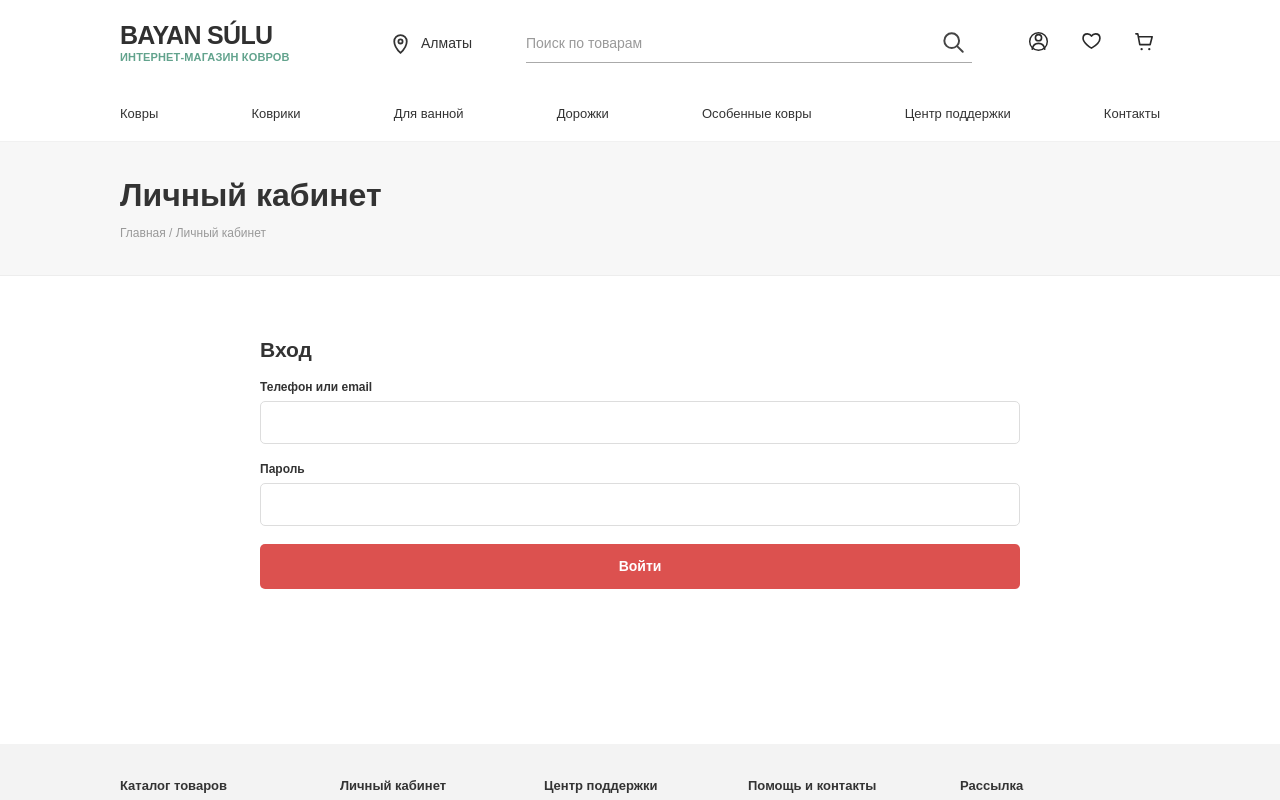
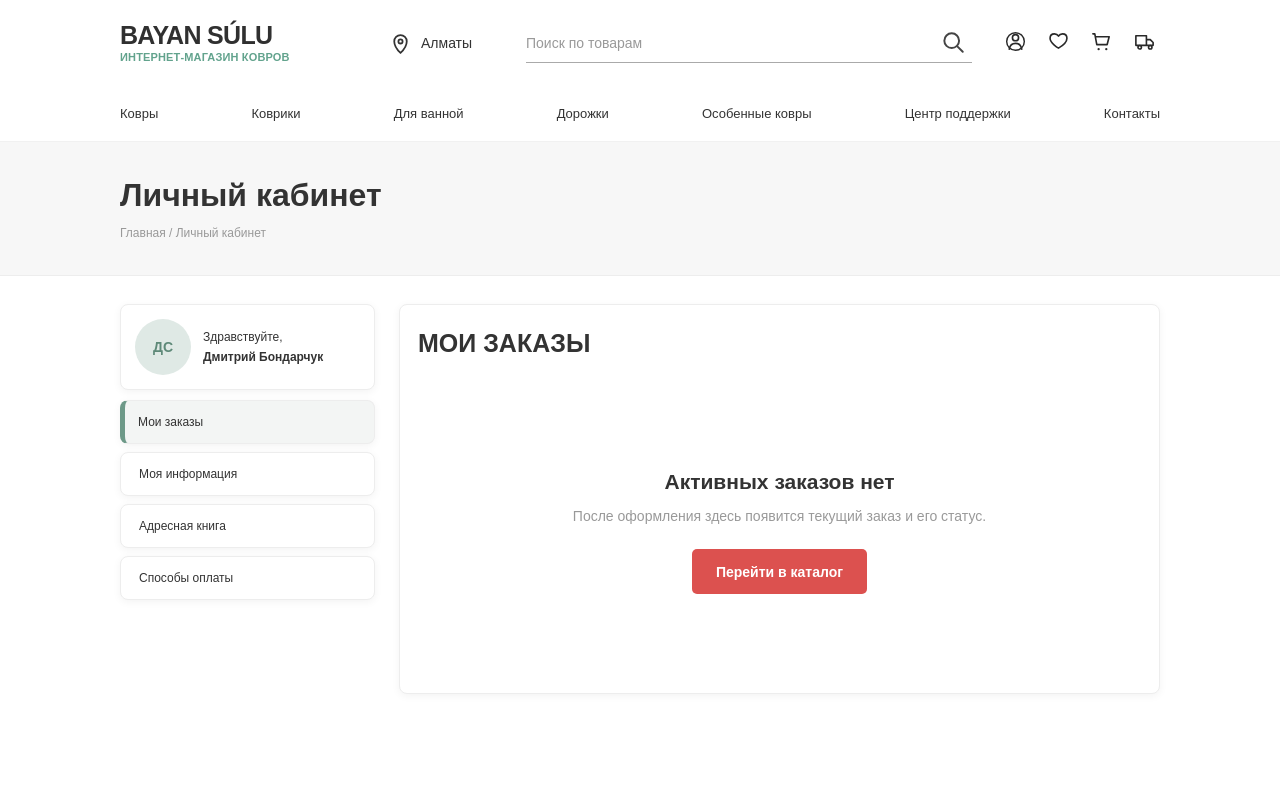
Before and after one commit to Valerij2000/carpet-store-app, a Next.js app: page /account in a window 1280 px wide. Shown: the top 800 px of the page. Built offline with nearby package versions, Linux system fonts and the light colour scheme.

Commit message:
order page create and some logic transportation enhanced

```diff
--- a/src/app/account/page.tsx
+++ b/src/app/account/page.tsx
@@ -1,3 +1,85 @@
 "use client";
+
+import Link from "next/link";
+import { useEffect, useState } from "react";
 import PageHero from "@/components/PageHero";
-export default function Account() { return <main><PageHero title="Личный кабинет" crumbs="Главная / Личный кабинет" /><div className="container form-page"><h2>Вход</h2><form className="form-grid" onSubmit={(e) => { e.preventDefault(); alert("Демо-режим: авторизация будет подключена к API."); }}><div className="form-field form-field--full"><label>Телефон или email</label><input required /></div><div className="form-field form-field--full"><label>Пароль</label><input required type="password" /></div><div className="form-field form-field--full"><button className="btn btn--primary">Войти</button></div></form></div></main>; }
+import OrderProgress from "@/components/OrderProgress";
+import { findProduct, money } from "@/lib/products";
+import { Order, readOrders } from "@/lib/store";
+
+export default function Account() {
+  const [order, setOrder] = useState<Order | null>(null);
+
+  useEffect(() => {
+    const updateOrder = () => setOrder(readOrders()[0] || null);
+    updateOrder();
+    window.addEventListener("bayan-store-update", updateOrder);
+    window.addEventListener("storage", updateOrder);
+    return () => {
+      window.removeEventListener("bayan-store-update", updateOrder);
+      window.removeEventListener("storage", updateOrder);
+    };
+  }, []);
+
+  return (
+    <main>
+      <PageHero title="Личный кабинет" crumbs="Главная / Личный кабинет" />
+      <div className="container account-layout">
+        <aside className="account-sidebar">
+          <div className="account-profile">
+            <div className="account-profile__avatar">ДС</div>
+            <div>
+              <span>Здравствуйте,</span>
+              <strong>Дмитрий Бондарчук</strong>
+            </div>
+          </div>
+          <nav className="account-menu" aria-label="Разделы личного кабинета">
+            <Link className="account-menu__link is-active" href="/account">Мои заказы</Link>
+            <Link className="account-menu__link" href="/account">Моя информация</Link>
+            <Link className="account-menu__link" href="/account">Адресная книга</Link>
+            <Link className="account-menu__link" href="/account">Способы оплаты</Link>
+          </nav>
+        </aside>
+        <section className="account-orders">
+          <h1>Мои заказы</h1>
+          {order ? (
+            <article className="account-order">
+              <header className="account-order__header">
+                <div>
+                  <strong>Заказ от {new Date(order.createdAt).toLocaleDateString("ru-RU")}</strong>
+                  <span>{order.id}</span>
+                </div>
+                <strong>{money(order.total)}</strong>
+              </header>
+              <div className="account-order__status">
+                <span>Статус заказа:</span>
+                <b>{order.status}</b>
+              </div>
+              <OrderProgress status={order.status} />
+              <div className="account-order__items">
+                {order.items.map((item) => {
+                  const product = findProduct(item.id);
+                  return product ? (
+                    <div className="account-order__item" key={item.id}>
+                      <img src={product.image} alt={product.name} />
+                      <span>{product.name} × {item.quantity}</span>
+                    </div>
+                  ) : null;
+                })}
+              </div>
+              <Link className="btn btn--primary account-order__link" href={`/order/${order.id}`}>
+                Отследить заказ
+              </Link>
+            </article>
+          ) : (
+            <div className="empty">
+              <h2>Активных заказов нет</h2>
+              <p>После оформления здесь появится текущий заказ и его статус.</p>
+              <Link className="btn btn--primary" href="/catalog">Перейти в каталог</Link>
+            </div>
+          )}
+        </section>
+      </div>
+    </main>
+  );
+}
--- a/src/app/globals.css
+++ b/src/app/globals.css
@@ -127,7 +127,7 @@ img {
   display: flex;
   align-items: center;
   justify-content: flex-end;
-  gap: 22px
+  gap: 12px
 }
 
 .icon-button {
--- a/src/components/Header.tsx
+++ b/src/components/Header.tsx
@@ -3,6 +3,7 @@
 import Link from "next/link";
 import { useEffect, useState } from "react";
 import { Icon } from "./icons";
+import { readOrders } from "@/lib/store";
 
 const nav = [
   ["Ковры", "/catalog"],
@@ -17,6 +18,7 @@ const nav = [
 export default function Header() {
   const [open, setOpen] = useState(false);
   const [counts, setCounts] = useState({ cart: 0, favorites: 0 });
+  const [activeOrderId, setActiveOrderId] = useState<string | null>(null);
   useEffect(() => {
     const update = () => {
       try {
@@ -31,8 +33,10 @@ export default function Header() {
           ),
           favorites: favorites.length,
         });
+        setActiveOrderId(readOrders()[0]?.id || null);
       } catch {
         setCounts({ cart: 0, favorites: 0 });
+        setActiveOrderId(null);
       }
     };
     update();
@@ -90,6 +94,14 @@ export default function Header() {
             <Icon name="cart" />
             {counts.cart > 0 && <span className="badge">{counts.cart}</span>}
           </Link>
+          <Link
+            className="icon-button delivery-button"
+            href={activeOrderId ? `/order/${activeOrderId}` : "/account"}
+            aria-label="Отслеживание заказа"
+            title="Отслеживание заказа"
+          >
+            <Icon name="delivery" />
+          </Link>
         </div>
         <button
           className="icon-button mobile-toggle"
--- /dev/null
+++ b/src/components/OrderProgress.tsx
@@ -0,0 +1,26 @@
+import { Order } from "@/lib/store";
+
+export const ORDER_STATUSES: Order["status"][] = [
+  "Принят",
+  "Собирается",
+  "Передан в доставку",
+  "Доставлен",
+];
+
+export default function OrderProgress({ status }: { status: Order["status"] }) {
+  const currentStatus = ORDER_STATUSES.indexOf(status);
+
+  return (
+    <ol className="order-timeline">
+      {ORDER_STATUSES.map((item, index) => (
+        <li className={index <= currentStatus ? "is-complete" : ""} key={item}>
+          <span>{index + 1}</span>
+          <div>
+            <strong>{item}</strong>
+            {index === currentStatus && <p>Текущий статус заказа</p>}
+          </div>
+        </li>
+      ))}
+    </ol>
+  );
+}
--- a/src/components/PageHero.tsx
+++ b/src/components/PageHero.tsx
@@ -1,3 +1,16 @@
-export default function PageHero({ title, crumbs }: { title?: string; crumbs: string }) {
-  return <section className="page-hero"><div className="container">{title && <h1 className="page-hero__title">{title}</h1>}<div className="page-hero__crumbs">{crumbs}</div></div></section>;
+export default function PageHero({
+  title,
+  crumbs,
+}: {
+  title?: string;
+  crumbs: string;
+}) {
+  return (
+    <section className="page-hero">
+      <div className="container">
+        {title && <h1 className="page-hero__title">{title}</h1>}
+        <div className="page-hero__crumbs">{crumbs}</div>
+      </div>
+    </section>
+  );
 }
--- a/src/components/icons.tsx
+++ b/src/components/icons.tsx
@@ -1,10 +1,11 @@
-export function Icon({ name }: { name: "search" | "user" | "heart" | "cart" | "pin" }) {
+export function Icon({ name }: { name: "search" | "user" | "heart" | "cart" | "pin" | "delivery" }) {
   const paths = {
     search: <><circle cx="10.8" cy="10.8" r="6.8" fill="none" stroke="currentColor" strokeWidth="1.8" /><path d="m16 16 5 5" fill="none" stroke="currentColor" strokeWidth="1.8" strokeLinecap="round" /></>,
     user: <><circle cx="12" cy="8" r="3.2" fill="none" stroke="currentColor" strokeWidth="1.7" /><path d="M5.5 20c.7-4 3-6 6.5-6s5.8 2 6.5 6" fill="none" stroke="currentColor" strokeWidth="1.7" strokeLinecap="round" /><circle cx="12" cy="12" r="9.2" fill="none" stroke="currentColor" strokeWidth="1.5" /></>,
     heart: <path d="M20.8 8.6c0 5.2-8.8 10.3-8.8 10.3S3.2 13.8 3.2 8.6C3.2 5.8 5.2 4 7.8 4c1.7 0 3.3.9 4.2 2.3C12.9 4.9 14.5 4 16.2 4c2.6 0 4.6 1.8 4.6 4.6Z" fill="none" stroke="currentColor" strokeWidth="1.7" strokeLinejoin="round" />,
     cart: <><path d="M3 4h2l2.1 11.2h10.8L20 7H6.1" fill="none" stroke="currentColor" strokeWidth="1.7" strokeLinecap="round" strokeLinejoin="round" /><circle cx="9" cy="20" r="1.2" fill="currentColor" /><circle cx="17" cy="20" r="1.2" fill="currentColor" /></>,
     pin: <><path d="M12 21s6-5.7 6-11a6 6 0 1 0-12 0c0 5.3 6 11 6 11Z" fill="none" stroke="currentColor" strokeWidth="1.7" /><circle cx="12" cy="10" r="2" fill="none" stroke="currentColor" strokeWidth="1.7" /></>,
+    delivery: <><path d="M3 6h11v10H3zM14 10h4l3 3v3h-7z" fill="none" stroke="currentColor" strokeWidth="1.7" strokeLinejoin="round" /><circle cx="7" cy="18" r="1.8" fill="none" stroke="currentColor" strokeWidth="1.7" /><circle cx="18" cy="18" r="1.8" fill="none" stroke="currentColor" strokeWidth="1.7" /></>,
   }[name];
   return <svg viewBox="0 0 24 24" aria-hidden="true">{paths}</svg>;
 }
--- a/src/styles/features.css
+++ b/src/styles/features.css
@@ -18,6 +18,30 @@
 .order-timeline p { color: #999; font-size: 11px; line-height: 1.4; }
 .order-items { border-top: 1px solid #ededed; padding-top: 24px; }
 .order-item { display: flex; justify-content: space-between; gap: 15px; padding: 12px 0; border-bottom: 1px solid #f1f1f1; }
+.account-layout { display: grid; grid-template-columns: 255px 1fr; gap: 24px; padding: 28px 0 80px; }
+.account-sidebar { display: grid; align-content: start; gap: 10px; }
+.account-profile, .account-menu__link, .account-orders { border: 1px solid #ededed; border-radius: 8px; background: #fff; box-shadow: 0 2px 8px rgba(0, 0, 0, .05); }
+.account-profile { display: flex; align-items: center; gap: 12px; padding: 14px; }
+.account-profile__avatar { width: 56px; height: 56px; display: grid; place-items: center; border-radius: 50%; background: #dfe9e5; color: #5e8978; font-weight: 700; }
+.account-profile span, .account-profile strong { display: block; font-size: 12px; }
+.account-profile strong { margin-top: 6px; }
+.account-menu { display: grid; gap: 8px; }
+.account-menu__link { padding: 14px 18px; font-size: 12px; }
+.account-menu__link.is-active { border-left: 5px solid #6d9988; padding-left: 13px; background: #f3f5f4; }
+.account-orders { padding: 24px 18px; }
+.account-orders > h1 { margin: 0 0 22px; text-transform: uppercase; font-size: 25px; }
+.account-order { border: 1px solid #ededed; border-radius: 8px; overflow: hidden; }
+.account-order__header, .account-order__status { display: flex; justify-content: space-between; gap: 16px; padding: 13px 14px; }
+.account-order__header { background: #eef3f5; }
+.account-order__header strong, .account-order__header span { display: block; font-size: 11px; }
+.account-order__header span { margin-top: 6px; color: #6d9988; }
+.account-order__status { align-items: center; border-bottom: 1px solid #ededed; font-size: 12px; }
+.account-order__status b { padding: 5px 10px; border-radius: 5px; background: #6d9988; color: #fff; font-size: 11px; }
+.account-order .order-timeline { padding: 22px 14px 18px; }
+.account-order__items { display: flex; flex-wrap: wrap; gap: 15px; padding: 0 14px 18px; }
+.account-order__item { display: flex; align-items: center; gap: 8px; width: 100%; font-size: 12px; }
+.account-order__item img { width: 66px; height: 88px; object-fit: contain; background: #fafafa; }
+.account-order__link { margin: 0 14px 18px; }
 @media (max-width: 800px) {
   .container { width: min(100% - 32px, 1040px); }
   .header-main { grid-template-columns: 1fr auto auto; gap: 10px; }
@@ -54,6 +78,7 @@
   .order-timeline li { display: flex; gap: 12px; align-items: flex-start; }
   .order-timeline li:not(:last-child)::after { width: 2px; height: 18px; left: 14px; top: 30px; right: auto; }
   .order-timeline strong { margin-top: 6px; }
+  .account-layout { grid-template-columns: 1fr; padding-top: 20px; }
 }
 @media (max-width: 420px) {
   .logo__name { font-size: 20px; }
```
Also changed, not shown: src/app/favorites/page.tsx (+51 -2 lines), src/app/order/[id]/page.tsx (+2 -6 lines).
